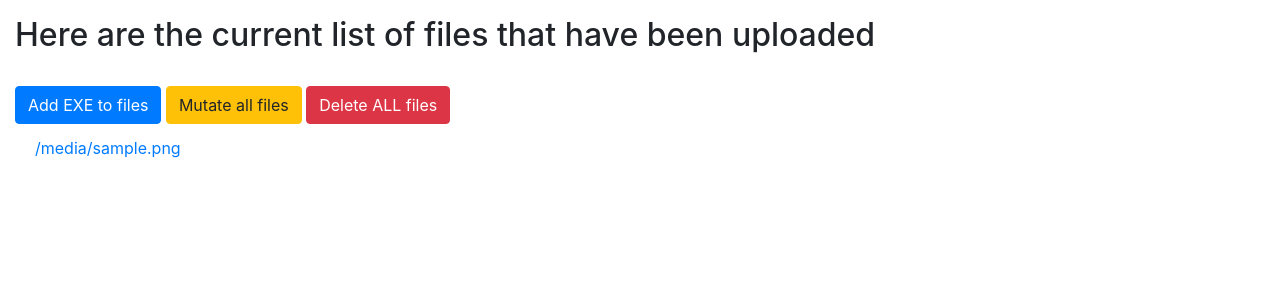
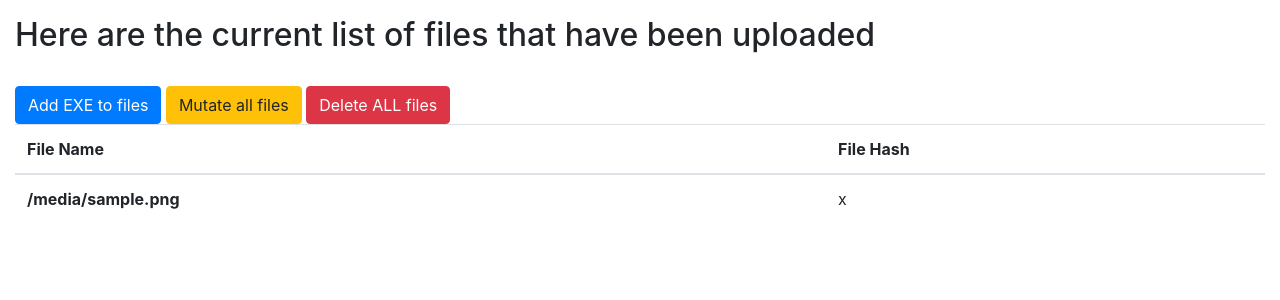
Before and after one commit to scottymcandrew/zerodayzapper-flask, a Python web app: template templates/uploads.html in a window 1280 px wide. Shown: the part 56-356 px from the top of the page. Run offline with Jinja, Linux system fonts and the light colour scheme; the template is opened without the code that fills it: most values are stand-ins (such as "Sample title", 1, 10 or a date in 2020); some libraries are stand-ins or nearby versions.

Commit message:
Changing file details to dictionary. Python code working, template Jinja2 not working yet. Debugging

```diff
--- a/templates/uploads.html
+++ b/templates/uploads.html
@@ -11,10 +11,34 @@
     <a href="{{ url_for('mutate_files') }}" class="btn btn-warning" role="button">Mutate all files</a>
     <a href="{{ url_for('delete_files') }}" class="btn btn-danger" role="button">Delete ALL files</a>
 
-    <ul class="list-group list-group-flush">
-        {% for filename in list_of_files %}
-            <li class="list-group-item"><a href="{{ url_for('list_uploaded_files') }}/{{ filename }}">{{ filename }}</a></li>
+    {#    <ul class="list-group list-group-flush">#}
+    {#        {% for item in files_dict %}#}
+    {#            <li class="list-group-item"><a href="{{ url_for('list_uploaded_files') }}/{{ item[file_name] }}">{{ item[file_name] }}</a></li>#}
+    {#        {% endfor %}#}
+    {#    </ul>#}
+
+    <table class="table">
+        <thead>
+        <tr>
+            <th scope="col">File Name</th>
+            <th scope="col">File Hash</th>
+        </tr>
+        </thead>
+
+        <tbody>
+        {% for dict_item in files_dict %}
+            <th scope="row">{{ dict_item["file_name"] }}</th>
+            <td>{{ dict_item["file_hash"] }}</td>
+{#            {% for key, value in dict_item.items() %}#}
+{#                <tr>#}
+{#                    <th scope="row">{{ key }}</th>#}
+{#                    <td>{{ value }}</td>#}
+{#                </tr>#}
+{#            {% endfor %}#}
         {% endfor %}
-    </ul>
+        </tbody>
+    </table>
+
+
 
 {% endblock %}
```
Also changed, not shown: zerodayzapper.py (+25 -4 lines).
